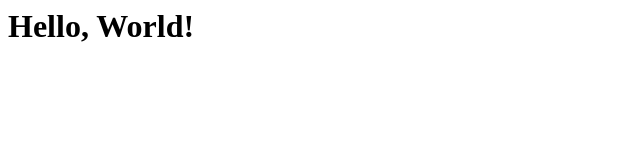
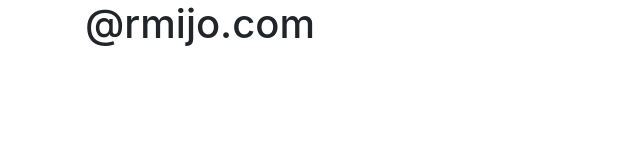
Before and after one commit to marcusarmijo/marcusarmijo.com.github.io, a plain HTML site: page index.html in a window 1280 px wide. Shown: the whole page, without its empty margins (0-640 px from the left). Drawn offline with nearby package versions, Linux system fonts and the light colour scheme.

Commit message:
added bootstrap

```diff
--- a/index.html
+++ b/index.html
@@ -1,8 +1,14 @@
 <html>
     <head>
-
+        <link rel="stylesheet" href="https://cdn.jsdelivr.net/npm/bootstrap@4.3.1/dist/css/bootstrap.min.css" integrity="sha384-ggOyR0iXCbMQv3Xipma34MD+dH/1fQ784/j6cY/iJTQUOhcWr7x9JvoRxT2MZw1T" crossorigin="anonymous">
     </head>
     <body>
-        <h1>Hello, World!</h1>
+        <div class="container">
+            <div class="row">
+                <div class="col">
+                    <h1>@rmijo.com</h1>
+                </div>
+            </div>
+        </div>
     </body>
 </html>
```
